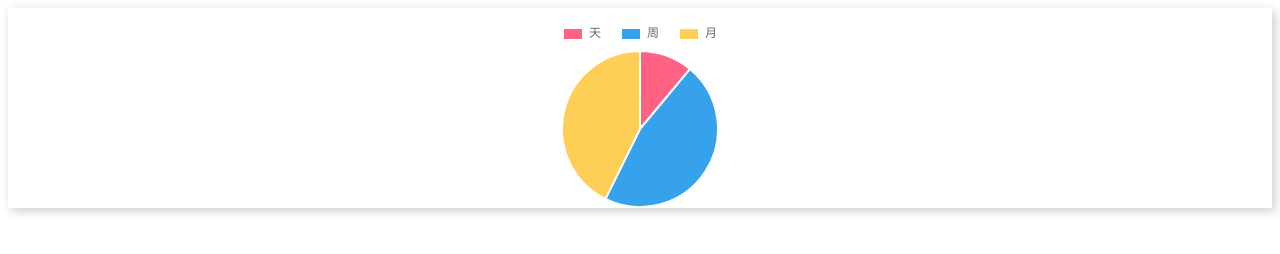
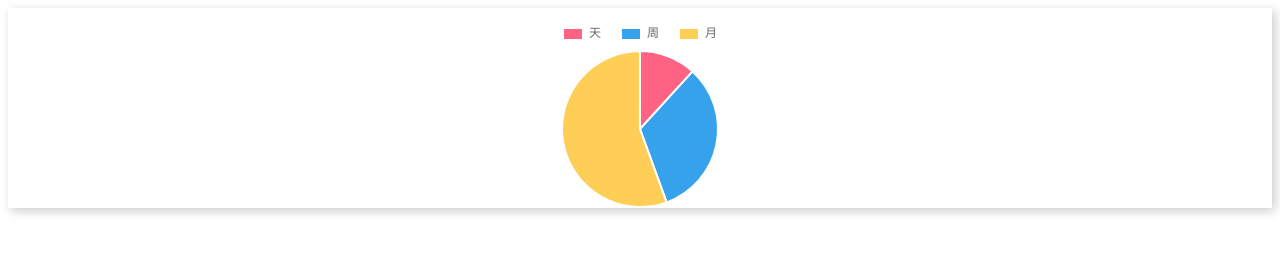
Before and after one commit to huaxiangrong1231/oraccc, a plain HTML site: page 图表.html in a window 1280 px wide. Drawn offline with nearby package versions, Linux system fonts and the light colour scheme.

Commit message:
Update 图表.html

```diff
--- a/图表.html
+++ b/图表.html
@@ -1,9 +1,10 @@
 <!DOCTYPE html>
 <html lang="zh">
+
 <head>
-    <meta charset="UTF-8">
     <meta name="viewport" content="width=device-width, initial-scale=1.0">
 
+    <meta charset="UTF-8">
     <title>圆形统计图示例</title>
     <script src="https://cdn.jsdelivr.net/npm/chart.js"></script>
     <style>
@@ -21,7 +22,7 @@
             data: {
                 labels: ['天', '周', '月'], // 各部分标签
                 datasets: [{
-                    data: [233, 975, 900], // 各部分的数据
+                    data: [202, 560, 952], // 各部分的数据
                     backgroundColor: ['#FF6384', '#36A2EB', '#FFCE56'], // 改进后的颜色
                     borderColor: 'white', // 数据块的边框颜色
                     borderWidth: 2 // 边框宽度
```
